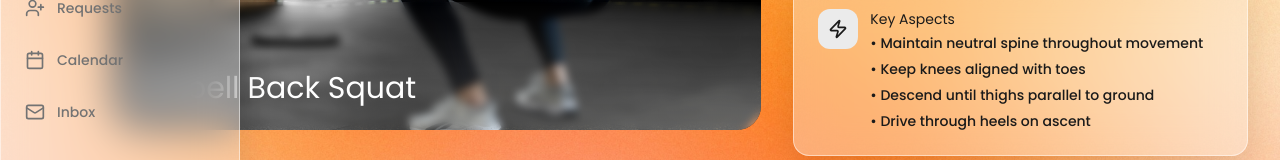
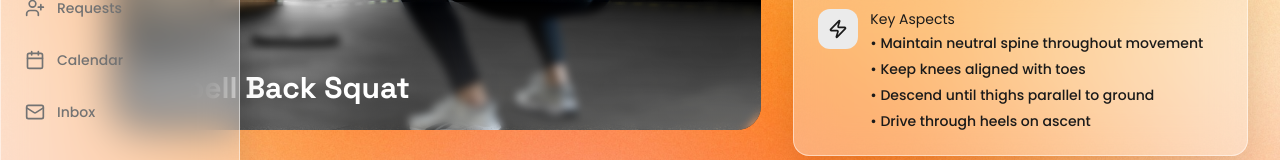
Before and after one commit to prometheusimpact/prometheus-coach-ui, a React (Vite) app: page / in a window 1280 px wide. Shown: the part 308-468 px from the top of the page. Built offline with nearby package versions, Linux system fonts and the light colour scheme.

Commit message:
Refactor text font

```diff
--- a/src/components/Exercise/ExerciseHero.tsx
+++ b/src/components/Exercise/ExerciseHero.tsx
@@ -15,7 +15,7 @@ export const ExerciseHero = ({ image, alt, title }: ExerciseHeroProps) => {
       <div className="absolute inset-x-0 bottom-0 h-32 backdrop-blur-sm bg-gradient-to-t from-background/20 to-transparent" />
       {title && (
         <div className="absolute bottom-6 left-6">
-          <h2 className="text-white font-sans font-normal text-2xl lg:text-3xl">
+          <h2 className="text-white font-heading text-2xl lg:text-3xl">
             {title}
           </h2>
         </div>
```
